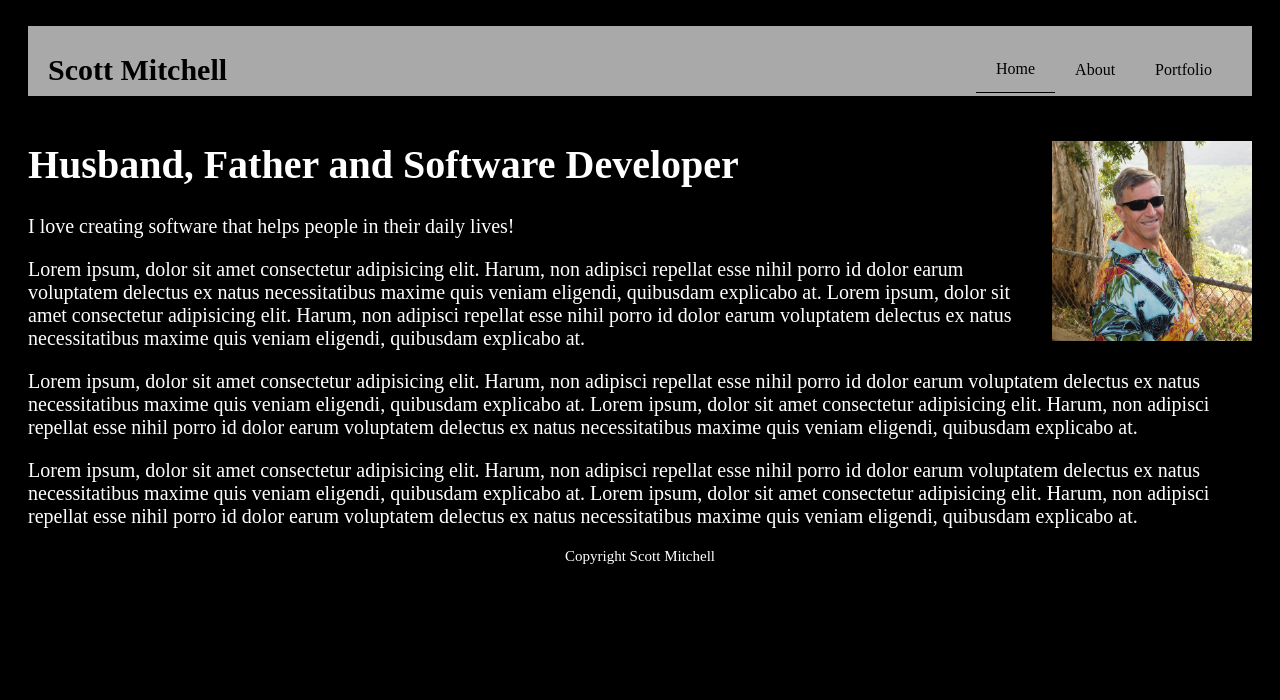
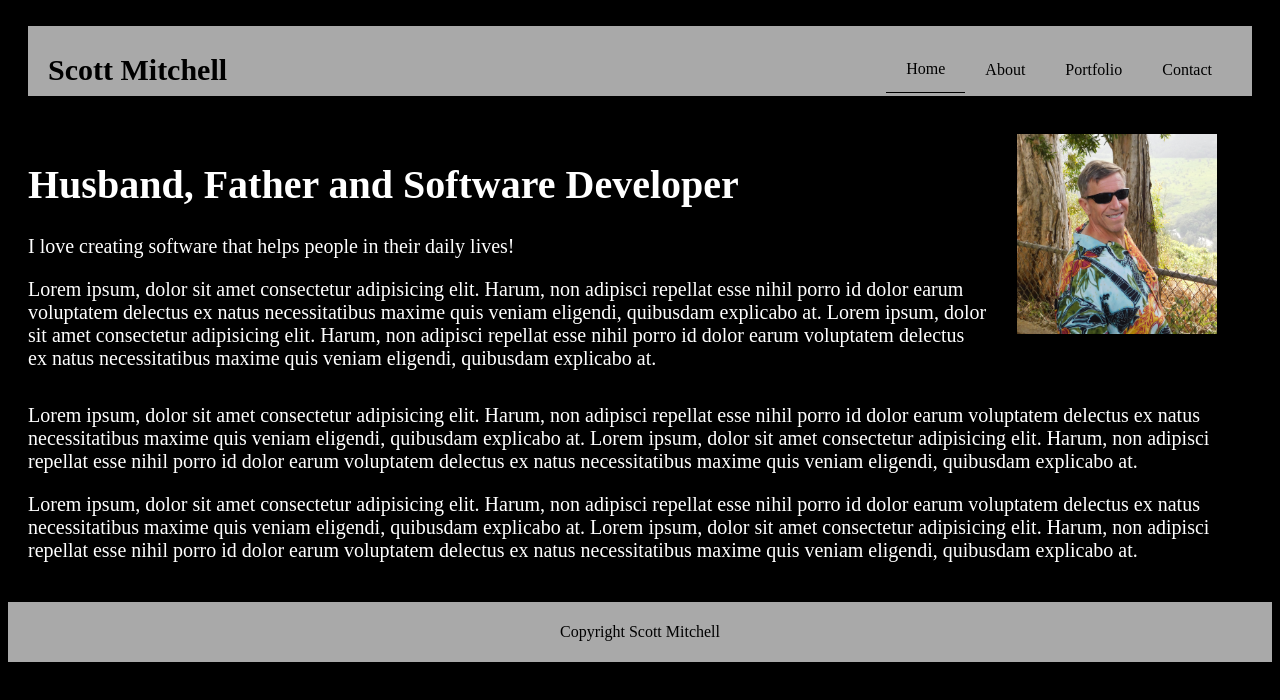
Before and after one commit to Scott-Mitchell336/personal_web_site, a plain HTML site: page index.html in a window 1280 px wide. Drawn offline with Linux system fonts and the light colour scheme.

Commit message:
Changed main view on index.html to use grid. Added new nav item Contact.

```diff
--- a/index.html
+++ b/index.html
@@ -20,28 +20,62 @@
         <li class="nav-item">
           <a class="nav-link" href="portfolio.html">Portfolio</a>
         </li>
+        <li class="nav-item">
+          <a class="nav-link" href="contact.html">Contact</a>
+        </li>
       </ul>
     </nav>
 
     /* This is the main content */
     <div class="main-content">
-        <img class="main-content-image" src="images/DSCN0282.jpeg" alt="">
+      <img
+        class="main-content-image"
+        id="main-image"
+        src="images/DSCN0282.jpeg"
+        alt=""
+      />
+      <div class="main-top-text">
         <h1>Husband, Father and Software Developer</h1>
 
         <p>I love creating software that helps people in their daily lives!</p>
 
-        <p> Lorem ipsum, dolor sit amet consectetur adipisicing elit. Harum, non adipisci repellat esse nihil porro id dolor earum voluptatem delectus ex natus necessitatibus maxime quis veniam eligendi, quibusdam explicabo at. Lorem ipsum, dolor sit amet consectetur adipisicing elit. Harum, non adipisci repellat esse nihil porro id dolor earum voluptatem delectus ex natus necessitatibus maxime quis veniam eligendi, quibusdam explicabo at.</p>
+        <p>
+          Lorem ipsum, dolor sit amet consectetur adipisicing elit. Harum, non
+          adipisci repellat esse nihil porro id dolor earum voluptatem delectus
+          ex natus necessitatibus maxime quis veniam eligendi, quibusdam
+          explicabo at. Lorem ipsum, dolor sit amet consectetur adipisicing
+          elit. Harum, non adipisci repellat esse nihil porro id dolor earum
+          voluptatem delectus ex natus necessitatibus maxime quis veniam
+          eligendi, quibusdam explicabo at.
+        </p>
+      </div>
+      <div class="main-bottom-text">
+        <p>
+          Lorem ipsum, dolor sit amet consectetur adipisicing elit. Harum, non
+          adipisci repellat esse nihil porro id dolor earum voluptatem delectus
+          ex natus necessitatibus maxime quis veniam eligendi, quibusdam
+          explicabo at. Lorem ipsum, dolor sit amet consectetur adipisicing
+          elit. Harum, non adipisci repellat esse nihil porro id dolor earum
+          voluptatem delectus ex natus necessitatibus maxime quis veniam
+          eligendi, quibusdam explicabo at.
+        </p>
 
-        <p> Lorem ipsum, dolor sit amet consectetur adipisicing elit. Harum, non adipisci repellat esse nihil porro id dolor earum voluptatem delectus ex natus necessitatibus maxime quis veniam eligendi, quibusdam explicabo at. Lorem ipsum, dolor sit amet consectetur adipisicing elit. Harum, non adipisci repellat esse nihil porro id dolor earum voluptatem delectus ex natus necessitatibus maxime quis veniam eligendi, quibusdam explicabo at.</p>
-
-        <p> Lorem ipsum, dolor sit amet consectetur adipisicing elit. Harum, non adipisci repellat esse nihil porro id dolor earum voluptatem delectus ex natus necessitatibus maxime quis veniam eligendi, quibusdam explicabo at. Lorem ipsum, dolor sit amet consectetur adipisicing elit. Harum, non adipisci repellat esse nihil porro id dolor earum voluptatem delectus ex natus necessitatibus maxime quis veniam eligendi, quibusdam explicabo at.</p>
-
+        <p>
+          Lorem ipsum, dolor sit amet consectetur adipisicing elit. Harum, non
+          adipisci repellat esse nihil porro id dolor earum voluptatem delectus
+          ex natus necessitatibus maxime quis veniam eligendi, quibusdam
+          explicabo at. Lorem ipsum, dolor sit amet consectetur adipisicing
+          elit. Harum, non adipisci repellat esse nihil porro id dolor earum
+          voluptatem delectus ex natus necessitatibus maxime quis veniam
+          eligendi, quibusdam explicabo at.
+        </p>
+      </div>
     </div>
 
-    <footer>
-      <p class="copy-right-text">Copyright Scott Mitchell</p>
+    <footer class="copy-right-text">
+      <p>Copyright Scott Mitchell</p>
     </footer>
-      <!-- // Load the script file -->
-      <script src="script.js"></script>
+    <!-- // Load the script file -->
+    <script src="script.js"></script>
   </body>
 </html>
--- a/style.css
+++ b/style.css
@@ -50,20 +50,36 @@
 }
 
 .main-content {
-  display: block;
+  display: grid;
+  grid-template-columns: 1fr 250px;
+  grid-template-rows: 250px 1fr;
+
   text-align: left;
   color: white;
   font-size: 20px;
-  margin-left: 20px;
+  margin: 20px;
+  /* margin-left: 20px;
   margin-top: 20px;
   margin-right: 20px;
+  margin-bottom: 20px; */
 }
 
 .main-content-image {
+  grid-area: 1 / 2 / 2 / 3;
   width: 200px;
   height: 200px;
   float: right;
   margin-left: 15px;
+}
+
+.main-top-text{
+  grid-area: 1 / 1 / 2 / 2;
+  margin-right: 15px;
+}
+
+.main-bottom-text {
+  grid-area: 2 / 1 / 3 / 3;
+  margin-right: 15px;
 }
 
 .about-section {
@@ -97,11 +113,13 @@
 }
 
 .copy-right-text {
+  display: flex;
+  align-items: center; /* Vertically centers the text */
+  justify-content: center; /* Horizontally centers the text */
   text-align: center;
-  color: white;
-  font-size: 15px;
-  margin-top: 20px;
-  margin-bottom: 20px;
+  background-color: darkgray;
+  padding: 10px;
+  height: 40px;
 }
 
 .portfolio-section {
```
Also changed, not shown: contact.html (added, +11 -0 lines).
